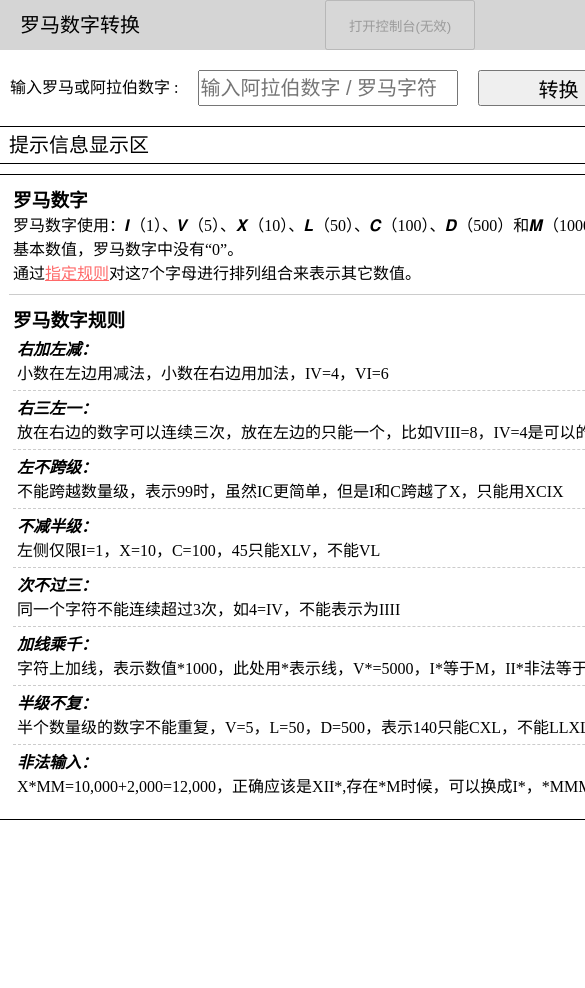
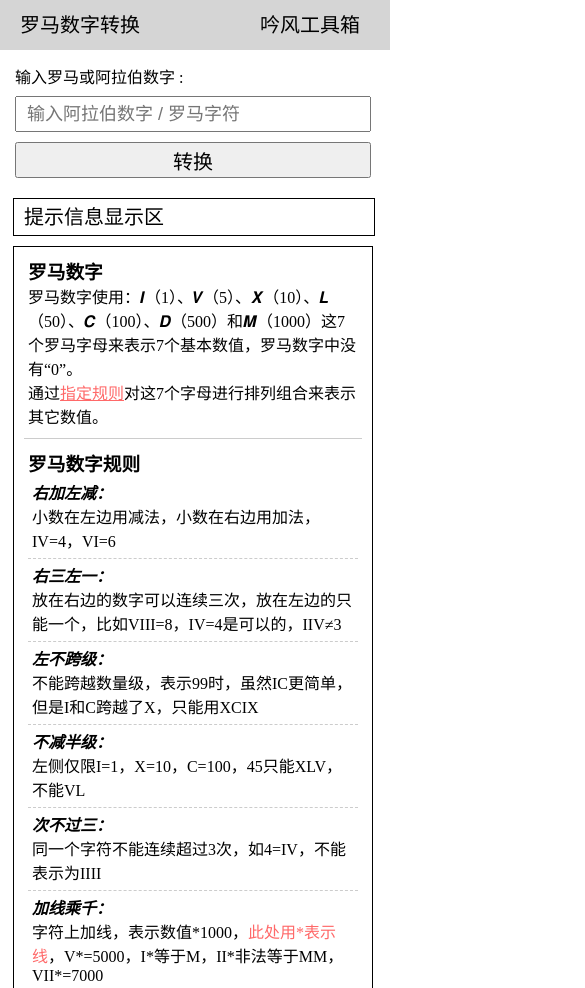
Before and after one commit to bencky1017/roman, a plain HTML site: page index.html in a window 390 px wide. Shown: the top 988 px of the page, 585 px wide, since content can reach past the window. Before the commit the page ends 844 px from the top, so only its background shows below. Drawn offline with Linux system fonts and the light colour scheme.

Commit message:
更新v1.1.0 添加手机端适配
1. 添加手机端适配效果
2. 添加错误逻辑示例
3. 优化部分样式及操作

```diff
--- a/css/index.css
+++ b/css/index.css
@@ -8,12 +8,22 @@
     --mix-width: 800px;
 }
 
+html {
+    scroll-behavior: smooth;
+}
+
+.top {
+    position: fixed;
+    margin-top: 0px;
+}
+
 .header {
     display: flex;
     flex-direction: row;
     justify-content: space-between;
     background-color: #d5d5d5;
     min-width: var(--mix-width);
+    width: 100vw;
 }
 
 .header_title,
@@ -29,9 +39,10 @@
 .wrapper {
     display: flex;
     flex-direction: column;
-    margin: 20px auto;
+    margin: 0px auto;
     min-width: var(--mix-width);
     width: 60vw;
+    padding-top: 70px;
 }
 
 /* 输入条样式 */
@@ -61,7 +72,8 @@
 .get_value_input {
     width: 260px;
     height: var(--height);
-    font-size: 20px;
+    font-size: 18px;
+    padding: 10px;
 }
 
 /* 转换按钮 */
@@ -87,13 +99,14 @@
     width: auto;
     margin-left: -2px;
     /*修正border左右的1px*/
+    margin-bottom: 50px;
 }
 
 /* 结果框 */
 .output_msg {
     height: auto;
     min-height: var(--height);
-    width: calc(60vw);
+    /* width: calc(60vw); */
     min-width: var(--mix-width);
     font-size: 20px;
     border: 1px #000000 solid;
@@ -105,7 +118,7 @@
 .output_tips {
     height: auto;
     min-height: var(--height);
-    width: calc(60vw);
+    /* width: calc(60vw); */
     min-width: var(--mix-width);
     font-size: 20px;
     border: 1px #000000 solid;
@@ -148,14 +161,15 @@
 }
 
 .roman_info,
-.roman_rule {
+.roman_rule,
+.roman_example {
     margin: 6px 10px;
     padding: 4px 4px 10px;
     border-bottom: 1px #ccc groove;
     /*dashed*/
 }
 
-.roman_rule:last-of-type {
+.roman_example:last-of-type {
     border: none;
 }
 
@@ -167,3 +181,64 @@
 .rule_list:last-of-type {
     border: none;
 }
+
+
+
+
+/* 响应式布局 - 媒体查询 */
+@media screen and (max-width: 800px) {
+    :root {
+        --height: 36px;
+        --mix-width: 360px;
+    }
+
+    #input {
+        display: none;
+    }
+
+    .wrapper {
+        padding-top: 60px;
+        /* 调整以适应较小屏幕 */
+        width: 90vw;
+        /* 更好地适应小屏幕 */
+    }
+
+    .extra_development {
+        display: none;
+    }
+
+    .contain {
+        display: flex;
+        flex-direction: column;
+        justify-content: space-between;
+        /* background-color: #0000003f; */
+    }
+
+    .get_value {
+        display: flex;
+        flex-direction: column;
+        height: auto;
+        /* 调整为自动以适应内容 */
+        /* 确保与下方输出区域不重叠 */
+    }
+
+    .get_value div {
+        margin: 0 0px;
+    }
+
+    .get_value_input,
+    .get_value_btn {
+        width: calc(100% - 4px);
+    }
+
+    .get_value_input {
+        margin-bottom: 10px;
+    }
+
+
+    .output {
+        margin-top: 20px;
+        width: 100%;
+        /* 确保输出区域与上方输入区域之间有足够的间距 */
+    }
+}
--- a/index.html
+++ b/index.html
@@ -16,12 +16,14 @@
 </head>
 
 <body>
-    <div class="header">
-        <div class="header_title">罗马数字转换</div>
-        <input id="input" type="button" value="打开控制台(无效)" disabled style="cursor: not-allowed;width: 150px;">
-        <div class="header_home">吟风工具箱</div>
+    <div class="top">
+        <div class="header">
+            <div class="header_title">罗马数字转换</div>
+            <input id="input" type="button" value="打开控制台(无效)" disabled style="cursor: not-allowed;width: 150px;">
+            <div class="header_home">吟风工具箱</div>
+        </div>
     </div>
-    <div class="wrapper">
+    <div class="wrapper" id="wrapper">
         <div class="contain">
             <div class="get_value">
                 <div class="get_value_tips">输入罗马或阿拉伯数字 :</div>
@@ -89,7 +91,8 @@
                     </div>
                     <div class="rule_list">
                         <b><i>加线乘千：</i></b>
-                        <p>字符上加线，表示数值*1000，此处用*表示线，V*=5000，I*等于M，II*非法等于MM，VII*=7000</p>
+                        <p>字符上加线，表示数值*1000，<span
+                                style="color: #ff6969;">此处用*表示线</span>，V*=5000，I*等于M，II*非法等于MM，VII*=7000</p>
                     </div>
                     <div class="rule_list">
                         <b><i>半级不复：</i></b>
@@ -98,6 +101,17 @@
                     <div class="rule_list">
                         <b><i>非法输入：</i></b>
                         <p>X*MM=10,000+2,000=12,000，正确应该是XII*,存在*M时候，可以换成I*，*MMM可以换成III*</p>
+                    </div>
+                </div>
+                <div class="roman_example">
+                    <h3>罗马数字错误示例</h3>
+                    <div class="rule_list">
+                        <b><i>逻辑错误：</i></b>
+                        <p>罗马数字：VVLILLLL（实际不存在），<a href="javascript:$('.get_value_input').val('VVLILLLL');$('.get_value_btn').click();document.getElementById('wrapper').scrollIntoView({ behavior: 'smooth' });" style="color: #ff6969;">点击此处</a>可以列出所有的逻辑错误</p>
+                    </div>
+                    <div class="rule_list">
+                        <b><i>输入错误：</i></b>
+                        <p>输入内容：XCIX1，<a href="javascript:$('.get_value_input').val('XCIX1');$('.get_value_btn').click();document.getElementById('wrapper').scrollIntoView({ behavior: 'smooth' });" style="color: #ff6969;">点击此处</a>可以查看输入错误时候的提示</p>
                     </div>
                 </div>
             </div>
```
